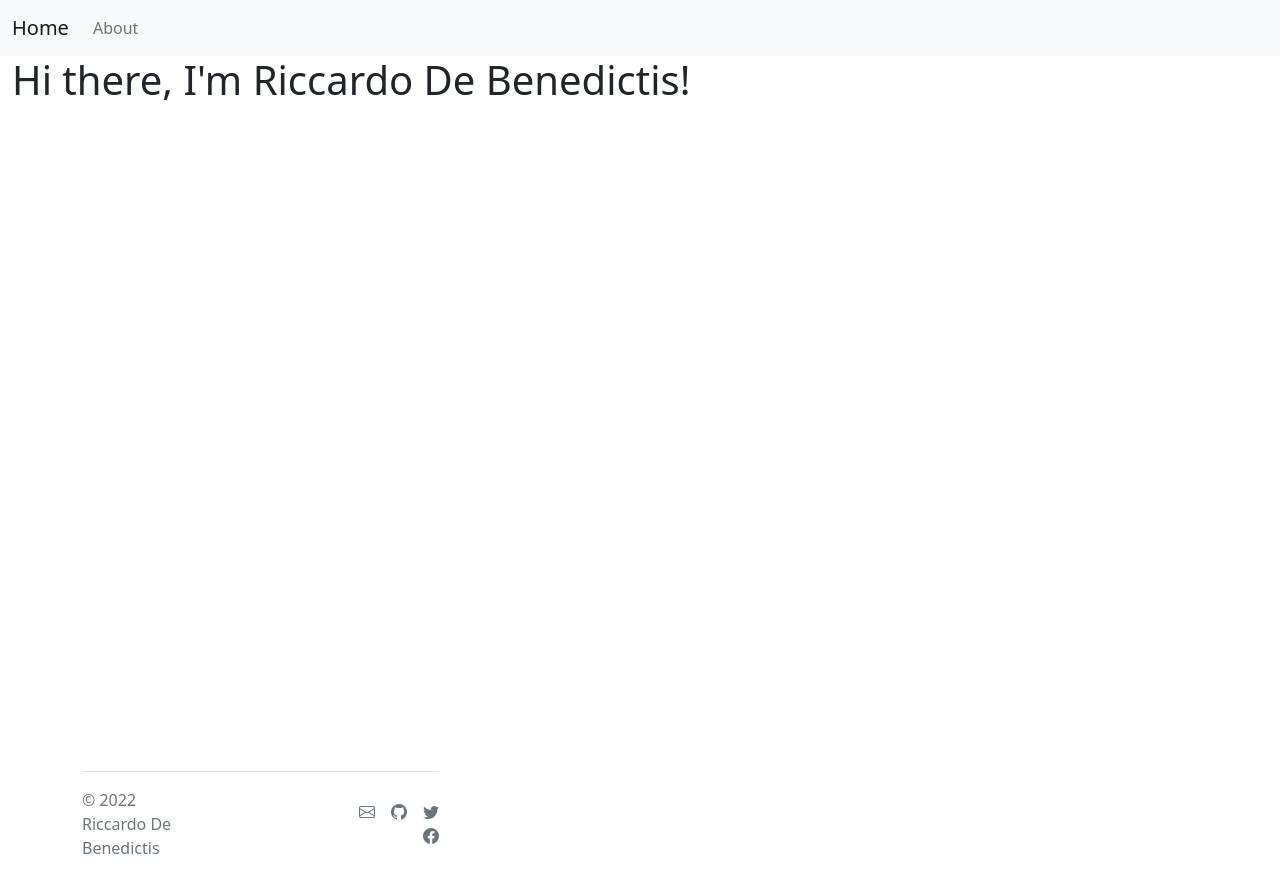
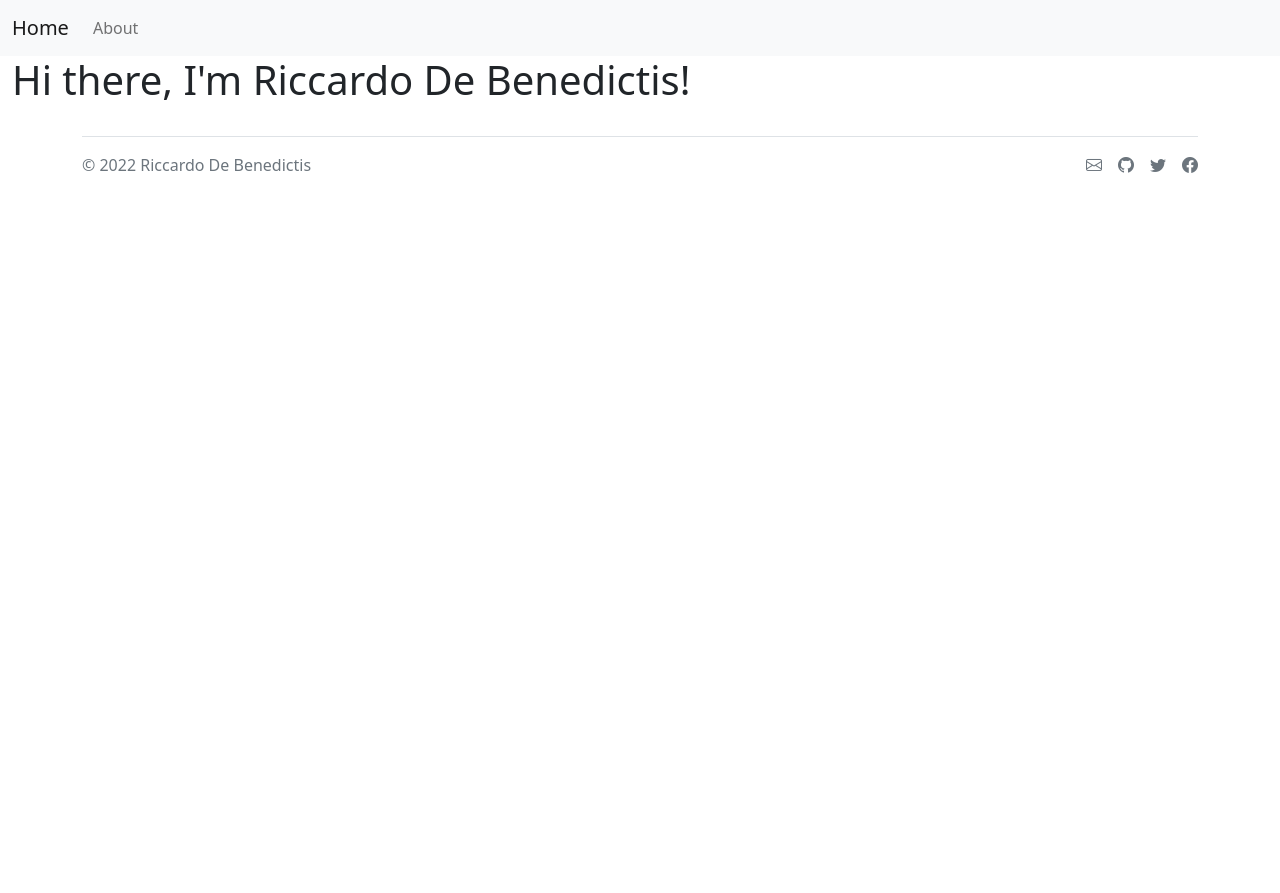
Before and after one commit to riccardodebenedictis/riccardodebenedictis.github.io, a Jekyll site: the page built from index.html, in a window 1280 px wide. Shown: the top 893 px of the page. Built offline with Jekyll 4.4.1, drawn with Linux system fonts in a browser that asks for light colours.

Commit message:
trying with css..

```diff
--- a/_layouts/default.html
+++ b/_layouts/default.html
@@ -11,7 +11,7 @@
     <link rel="stylesheet" type="text/css" href="/css/main.css">
 </head>
 
-<body>
+<body class="d-flex flex-column min-vh-100">
     {% include navigation.html %}
 
     <div class="container-fluid">
--- a/css/main.css
+++ b/css/main.css
@@ -1,4 +1,3 @@
 .footer {
-    position: absolute;
     bottom: 0;
 }
```
